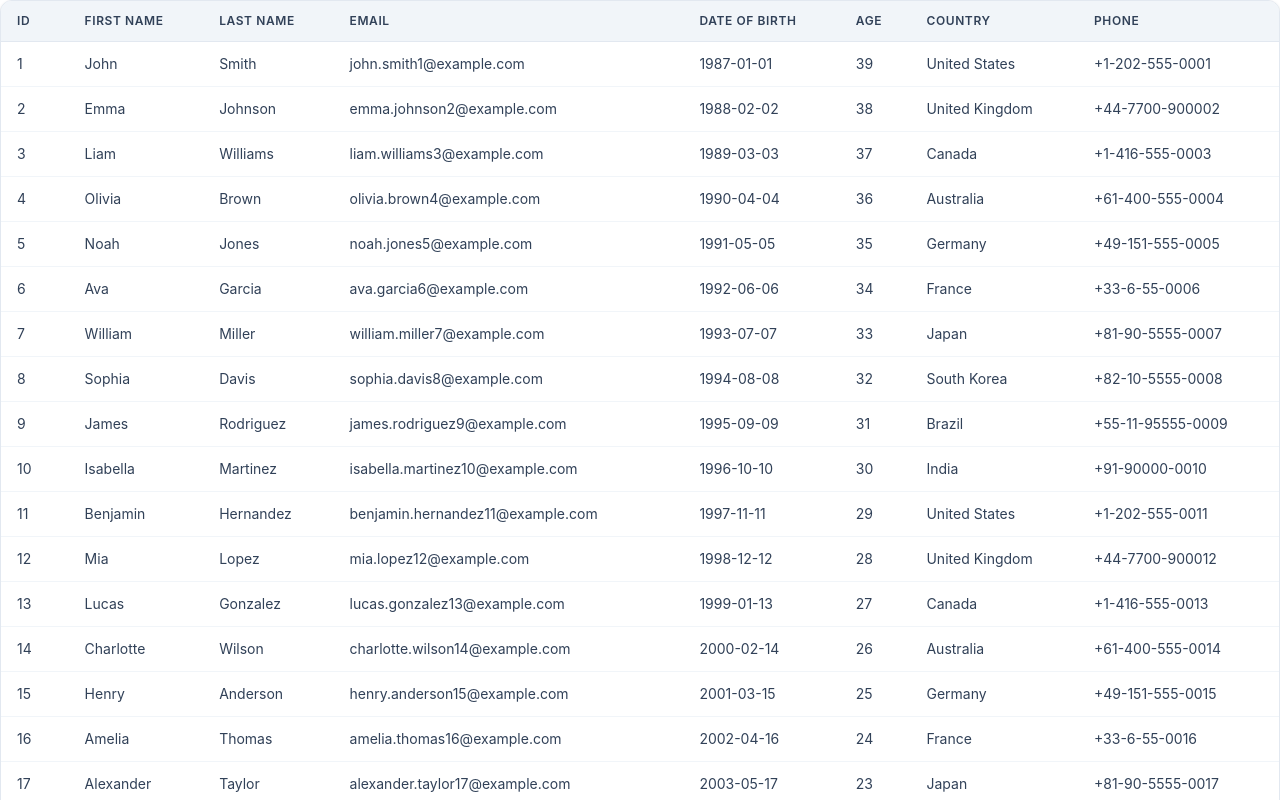
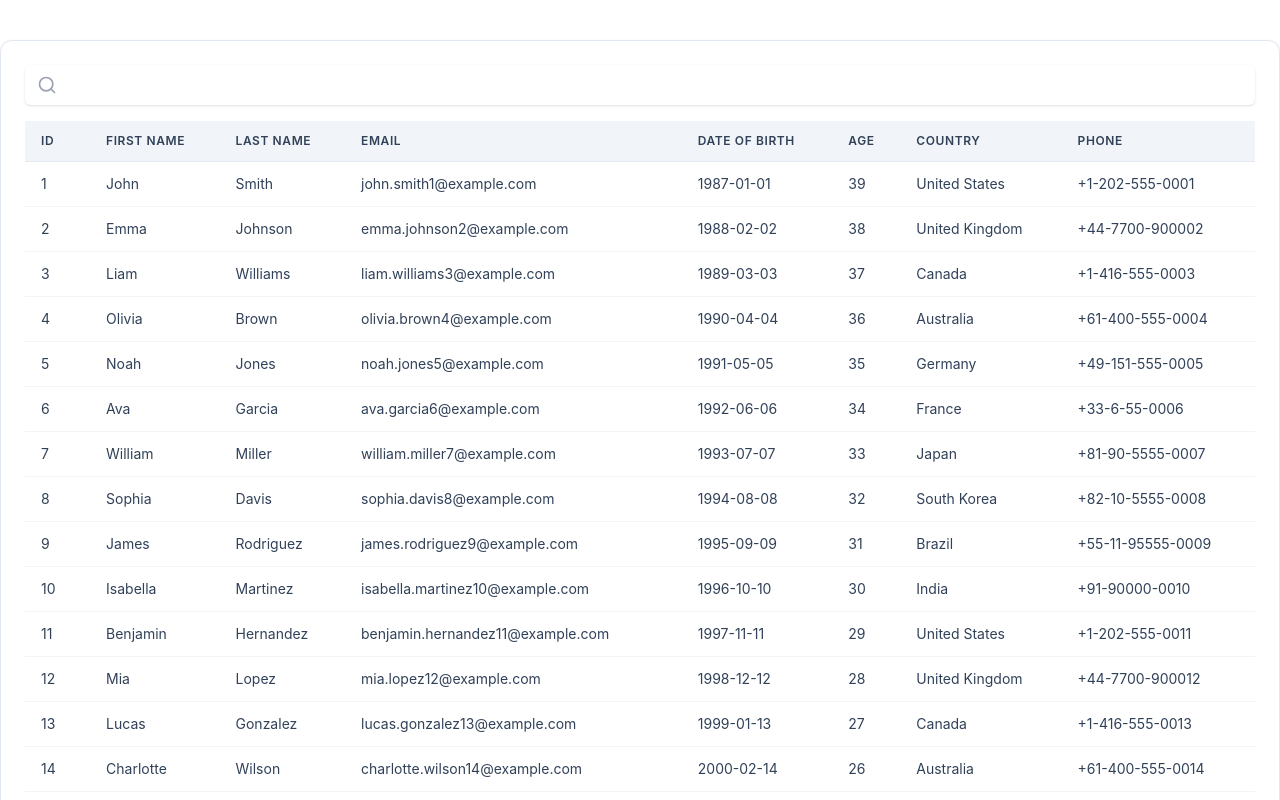
Before and after one commit to zawsainan/react-table, a React (Vite) app: page / in a window 1280 px wide. Shown: the top 800 px of the page. Built offline with nearby package versions, Linux system fonts and the light colour scheme.

Commit message:
search : ui done

```diff
--- a/src/components/BasicTable.jsx
+++ b/src/components/BasicTable.jsx
@@ -8,6 +8,7 @@ import { data } from "../../data";
 import { columns } from "./columns";
 import { useState } from "react";
 import { ArrowDown, ArrowUp } from "lucide-react";
+import Searchbar from "./SearchBar";
 export default function BasicTabe() {
   const [sorting, setSorting] = useState([]);
   const table = useReactTable({
@@ -21,7 +22,8 @@ export default function BasicTabe() {
     onSortingChange: setSorting,
   });
   return (
-    <div className="mx-auto w-full max-w-7xl overflow-x-auto rounded-xl border border-slate-200 bg-white shadow-sm">
+    <div className="mx-auto p-6 mt-10 w-full max-w-7xl overflow-x-auto rounded-xl border border-slate-200 bg-white shadow-sm">
+      <Searchbar />
       <table className="min-w-full divide-y divide-slate-200">
         <thead className="bg-slate-100">
           {table.getHeaderGroups().map((headerGroup) => (
--- /dev/null
+++ b/src/components/Searchbar.jsx
@@ -0,0 +1,16 @@
+import { Search } from "lucide-react";
+
+export default function Searchbar() {
+  return (
+    <div className="mb-4 relative">
+      <input
+        type="text"
+        className="w-full pl-10 pr-4 py-2 border-gray-300 rounded-md shadow-sm focus:ring-indigo-500 focus:border-indigo-500"
+      />
+      <Search
+        className="absolute left-3 top-1/2 transform -translate-y-1/2 text-gray-400"
+        size={20}
+      />
+    </div>
+  );
+}
```
